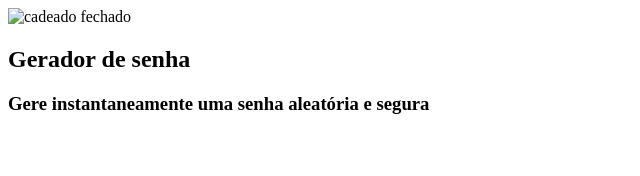
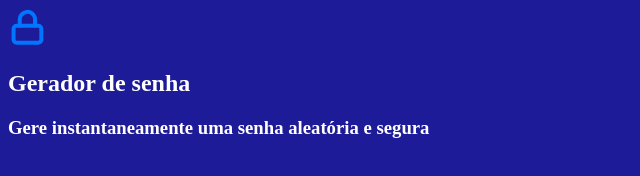
Before and after one commit to larissaoliveira22/recupera-ao-larissa, a plain HTML site: page index.html in a window 1280 px wide. Shown: the whole page, without its empty margins (0-640 px from the left). Drawn offline with Linux system fonts and the light colour scheme.

Commit message:
Add files via upload

```diff
--- a/index.html
+++ b/index.html
@@ -4,9 +4,10 @@
     <meta charset="UTF-8">
     <meta name="viewport" content="width=device-width, initial-scale=1.0">
     <title>Gerador de senha</title>
+    <link rel="stylesheet" href="style.css">
 </head>
 <body>
-    <img src="" alt="cadeado fechado">
+    <img src="unlock (1).svg" alt="cadeado fechado">
     <h2 class="titulo principal">Gerador de senha</h2>
     <h3 class="titulo secundario">Gere instantaneamente uma senha aleatória e segura</h3>
 </body>
--- a/style.css
+++ b/style.css
@@ -0,0 +1,4 @@
+body{
+    color: white;
+    background-color: #1d1b97;
+}
```
Also changed, not shown: unlock (1).svg (added).
